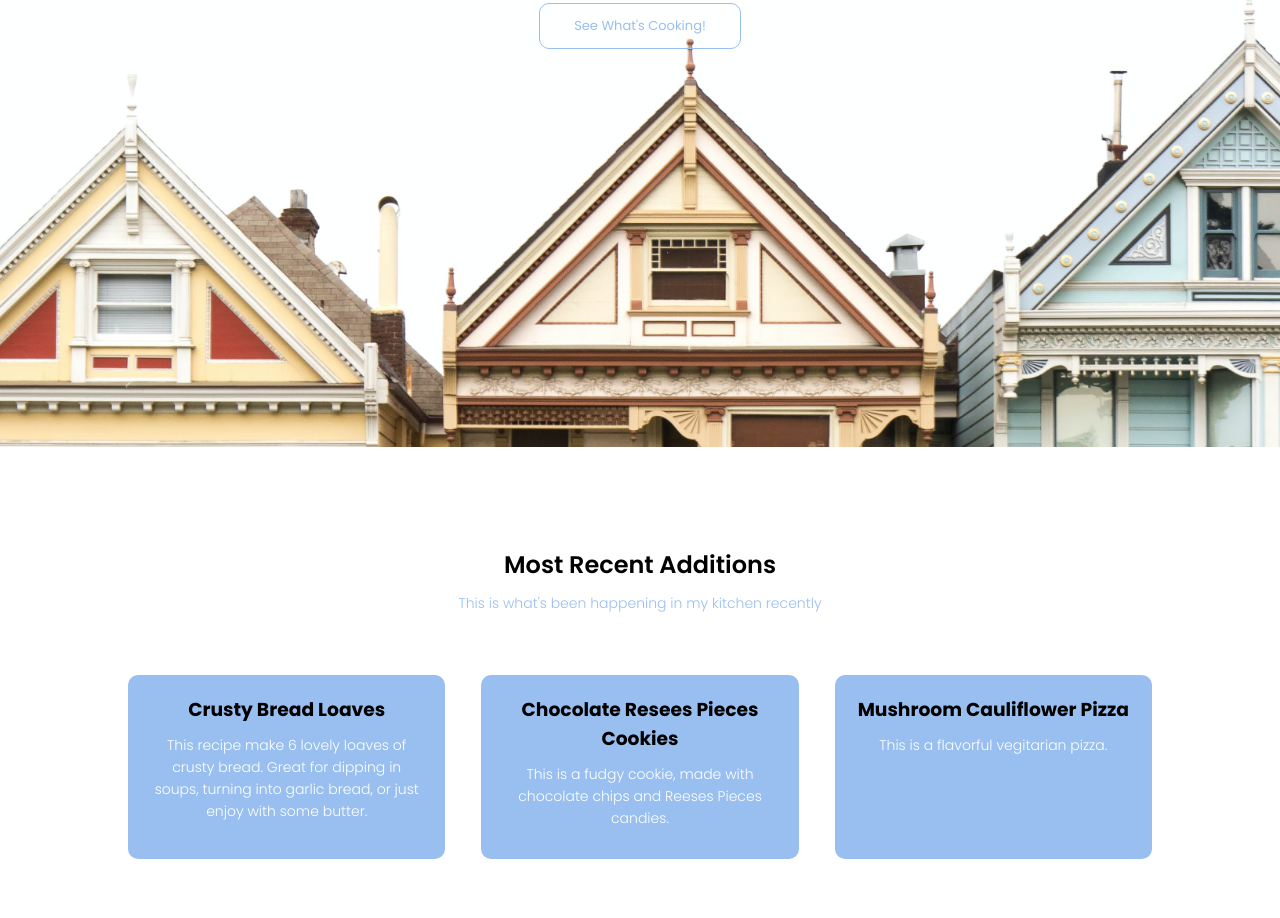
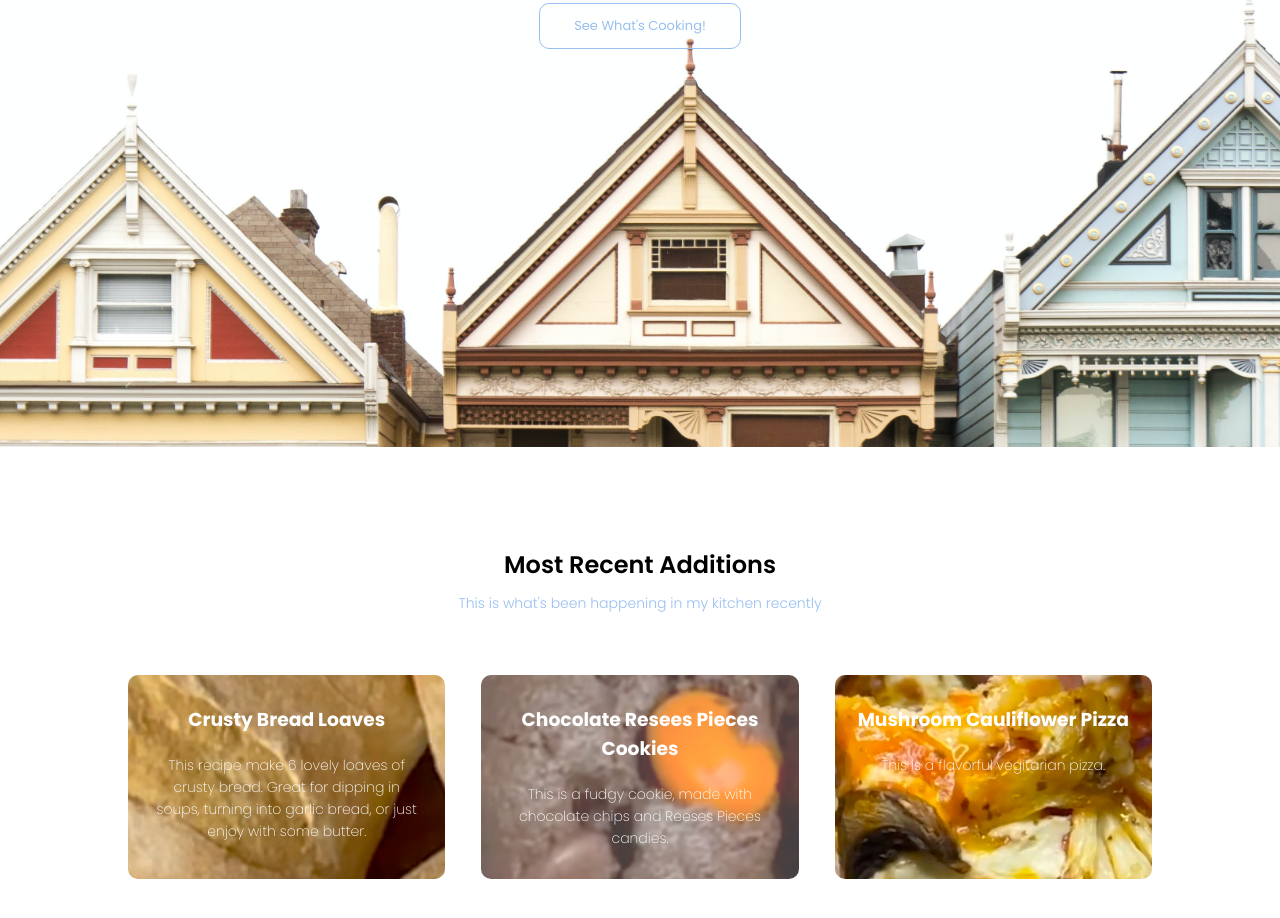
Before and after one commit to LeesahMasko/littleKitchenSF, a plain HTML site: page index.html in a window 1280 px wide. Shown: the part 353-1271 px from the top of the page. Drawn offline with Linux system fonts and the light colour scheme.

Commit message:
adjusting thumbnails

```diff
--- a/index.html
+++ b/index.html
@@ -41,15 +41,15 @@
         <p>This is what's been happening in my kitchen recently</p>
 
         <div class="row">
-            <div class="most-recent">
+            <div class="most-recent1">
                 <h3>Crusty Bread Loaves</h3>
                 <p class="text-inside-boxes">This recipe make 6 lovely loaves of crusty bread.  Great for dipping in soups, turning into garlic bread, or just enjoy with some butter.</p>
             </div>
-            <div class="most-recent">
+            <div class="most-recent2">
                 <h3>Chocolate Resees Pieces Cookies</h3>
                 <p class="text-inside-boxes">This is a fudgy cookie, made with chocolate chips and Reeses Pieces candies. </p>
             </div>
-            <div class="most-recent">
+            <div class="most-recent3">
                 <h3>Mushroom Cauliflower Pizza</h3>
                 <p class="text-inside-boxes">This is a flavorful vegitarian pizza.</p>
             </div>
--- a/styles.css
+++ b/styles.css
@@ -154,7 +154,7 @@ h1{
 .text-inside-boxes{
     color:white;
     font-size: 14px;
-    font-weight: 300;
+    font-weight: 200;
     line-height: 22px;
     padding: 10px;
 }
@@ -174,11 +174,57 @@ p{
 
 }
 
-.most-recent{
+.most-recent1{
     flex-basis: 31%;
-    background: rgb(152, 191, 240);
+    background-image: url(images/CrustyBread1.png);
+    /* background: rgb(152, 191, 240); */
     border-radius: 10px;
     margin-bottom: 5%;
     padding:20px 12px;
     box-sizing: border-box;
+    transition: 0.5s;
 }
+
+.most-recent2{
+    flex-basis: 31%;
+    background-image:  url(images/ChocolateCookie2.png);
+    opacity: 0.75;
+    /* linear-gradient(hsl(225, 13%, 90%), rgba(255, 255, 255, 0.7)), */
+    /* background: rgb(152, 191, 240); */
+    border-radius: 10px;
+    margin-bottom: 5%;
+    padding:20px 12px;
+    box-sizing: border-box;
+    transition: 0.5s;
+}
+
+.most-recent3{
+    flex-basis: 31%;
+    background-image: url(images/CauliflowerPizza1.png);
+    /* background: rgb(152, 191, 240); */
+    border-radius: 10px;
+    margin-bottom: 5%;
+    padding:20px 12px;
+    box-sizing: border-box;
+    transition: 0.5s;
+}
+
+h3{
+    text-align: center;
+    font-weight: 700;
+    margin: 10px 0;
+    color: white;
+}
+
+.most-recent1:hover{
+    box-shadow: 0 0 20px 0px rgba(0,0,0,0.8);
+
+}
+.most-recent2:hover{
+    box-shadow: 0 0 20px 0px rgba(0,0,0,0.8);
+
+}
+.most-recent3:hover{
+    box-shadow: 0 0 20px 0px rgba(0,0,0,0.8);
+
+}
```
Also changed, not shown: Images/CauliflowerPizza1.png (added), Images/ChocolateCookie2.png (added), Images/CrustyBread1.png (added), 2 other files.
